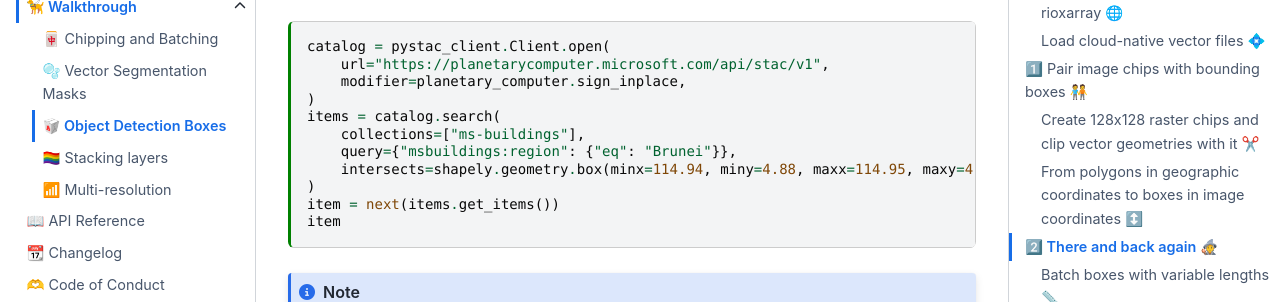
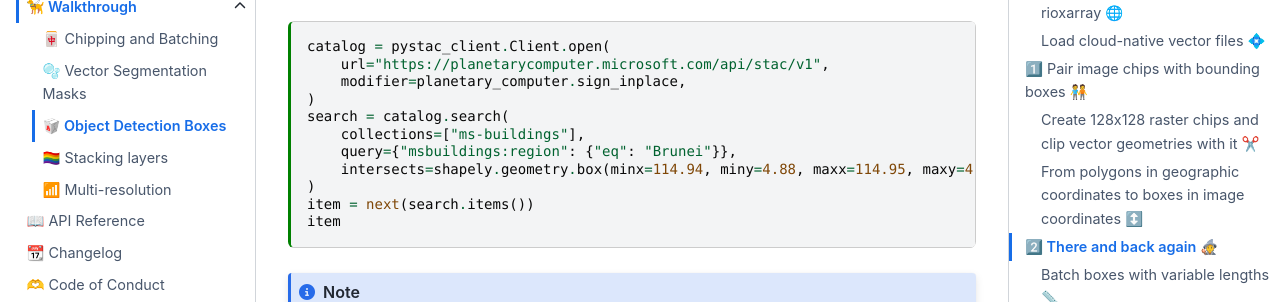
Before and after one commit to weiji14/zen3geo, a Jupyter Book: the page built from docs/object-detection-boxes.md, in a window 1280 px wide and 900 px high, scrolled down 2525 px. Shown: the part 152-454 px from the top of the window. Built offline with Jupyter Book 1.0.4 settings and Sphinx 7.4.7 and the Sphinx Book theme 1.1.4, drawn with Linux system fonts in a browser that asks for light colours.

Commit message:
:memo: Use non-deprecated .items() in object-detection-boxes tutorial
PySTAC Client has renamed `ItemSearch.get_items()` to `ItemSearch.items()` in https://github.com/stac-utils/pystac-client/pull/206, see also https://github.com/stac-utils/pystac-client/blob/v0.7.1/CHANGELOG.md#deprecated-1.

````diff
--- a/docs/object-detection-boxes.md
+++ b/docs/object-detection-boxes.md
@@ -137,12 +137,12 @@ catalog = pystac_client.Client.open(
     url="https://planetarycomputer.microsoft.com/api/stac/v1",
     modifier=planetary_computer.sign_inplace,
 )
-items = catalog.search(
+search = catalog.search(
     collections=["ms-buildings"],
     query={"msbuildings:region": {"eq": "Brunei"}},
     intersects=shapely.geometry.box(minx=114.94, miny=4.88, maxx=114.95, maxy=4.89),
 )
-item = next(items.get_items())
+item = next(search.items())
 item
 ```
 
````
